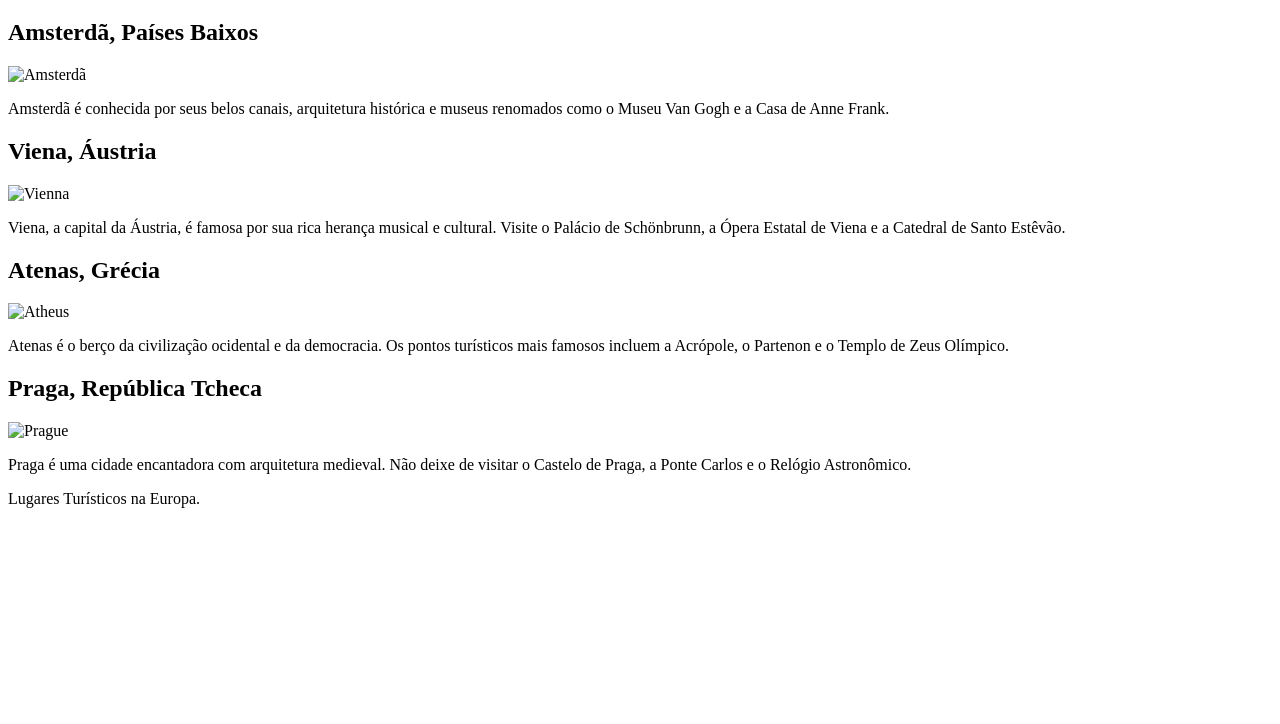
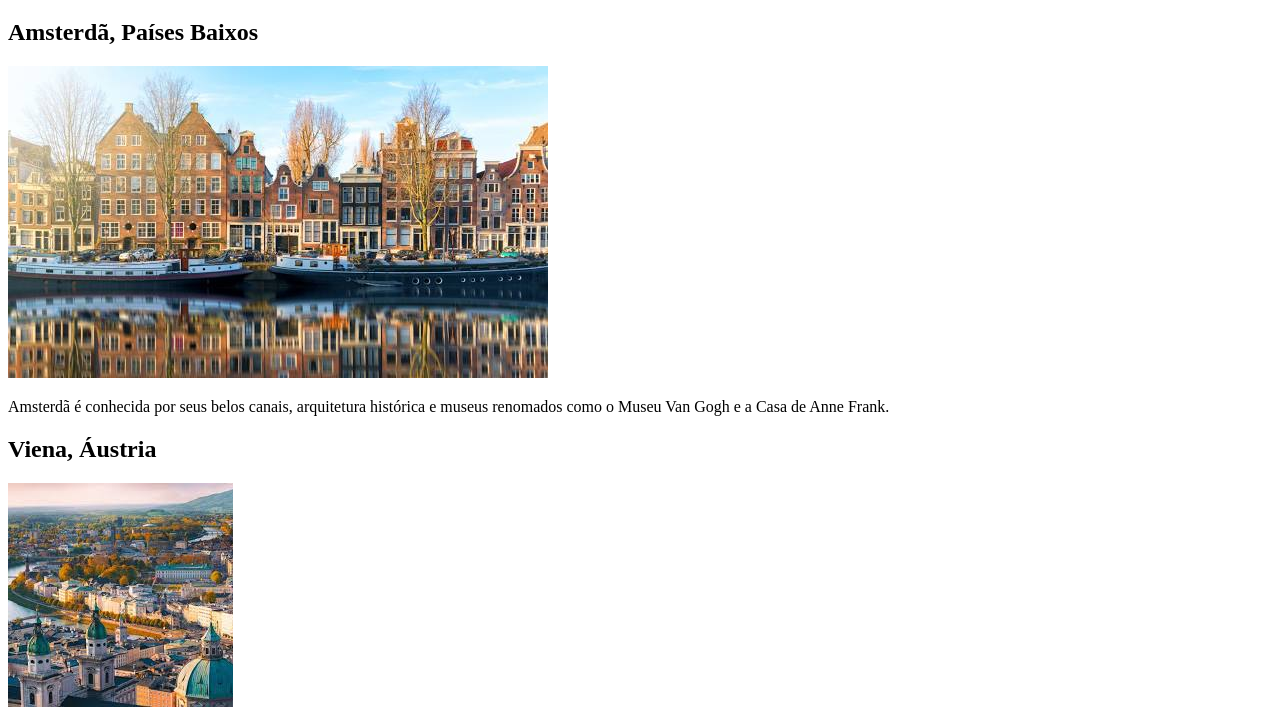
Before and after one commit to JaquelineSF/Proz_Atividade_HTML_lugares-turisticos-europa, a plain HTML site: page index.html in a window 1280 px wide. Shown: the part 61-785 px from the top of the page. Drawn offline with Linux system fonts and the light colour scheme.

Commit message:
atualizando imagens

```diff
--- a/index.html
+++ b/index.html
@@ -13,25 +13,25 @@
     <main>
         <section>
             <h2>Amsterdã, Países Baixos</h2>
-            <img src="images/amsterdam.jpg" alt="Amsterdã" >
+            <img src="imagens/amsterdam.jpg" alt="Amsterdã" >
             <p>Amsterdã é conhecida por seus belos canais, arquitetura histórica e museus renomados como o Museu Van Gogh e a Casa de Anne Frank.</p>
         </section>
 
         <section>
             <h2>Viena, Áustria</h2>
-            <img src="images/vienna.jpg" alt="Vienna" >
+            <img src="imagens/vienna.jpeg" alt="Vienna" >
             <p>Viena, a capital da Áustria, é famosa por sua rica herança musical e cultural. Visite o Palácio de Schönbrunn, a Ópera Estatal de Viena e a Catedral de Santo Estêvão.</p>
         </section>
 
         <section>
             <h2>Atenas, Grécia</h2>
-            <img src="images/athens.jpg" alt="Atheus" >
+            <img src="imagens/athens.jpeg" alt="Atheus" >
             <p>Atenas é o berço da civilização ocidental e da democracia. Os pontos turísticos mais famosos incluem a Acrópole, o Partenon e o Templo de Zeus Olímpico.</p>
         </section>
 
         <section>
             <h2>Praga, República Tcheca</h2>
-            <img src="images/prague.jpg" alt="Prague">
+            <img src="imagens/prague.jpeg" alt="Prague">
             <p>Praga é uma cidade encantadora com arquitetura medieval. Não deixe de visitar o Castelo de Praga, a Ponte Carlos e o Relógio Astronômico.</p>
         </section>
     </main>
```
